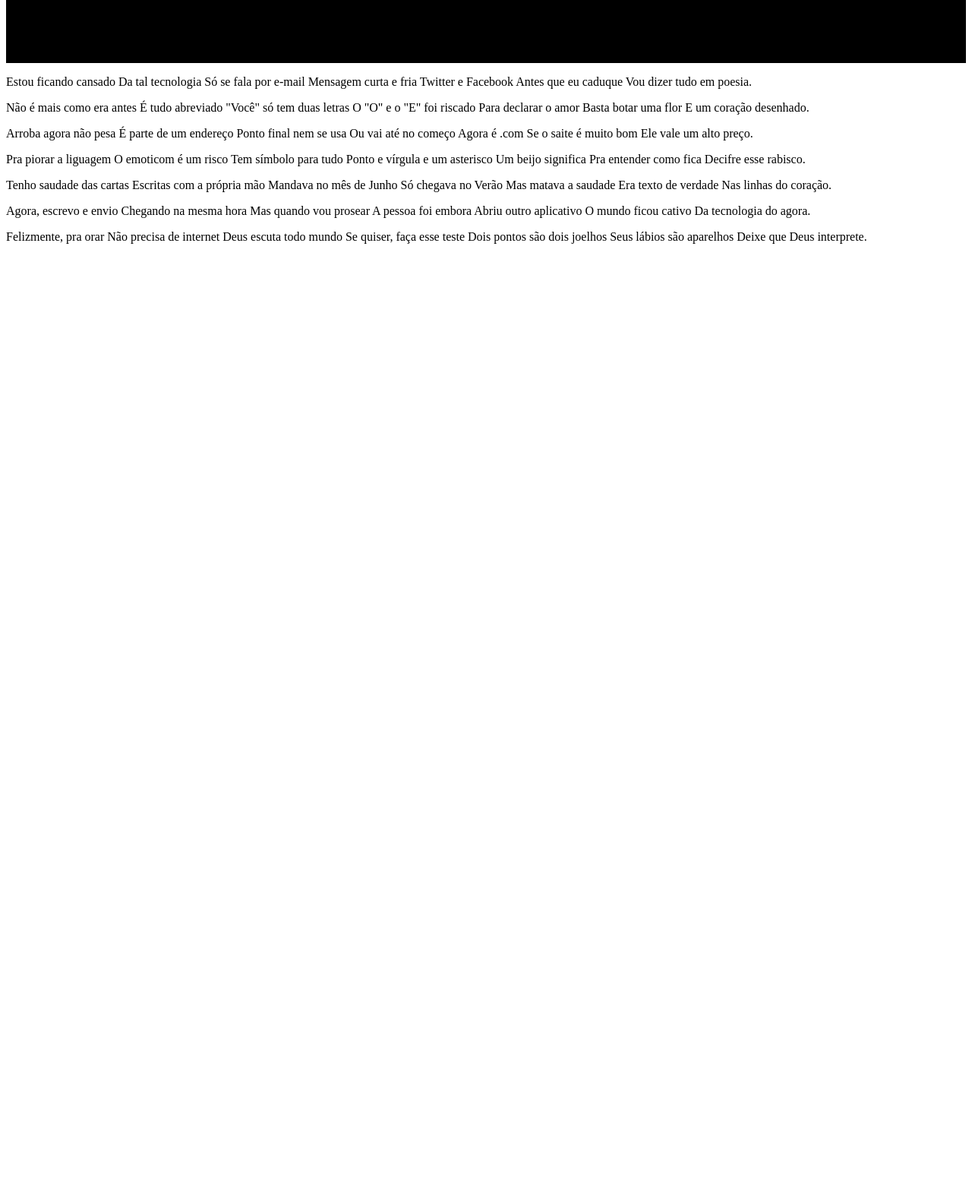
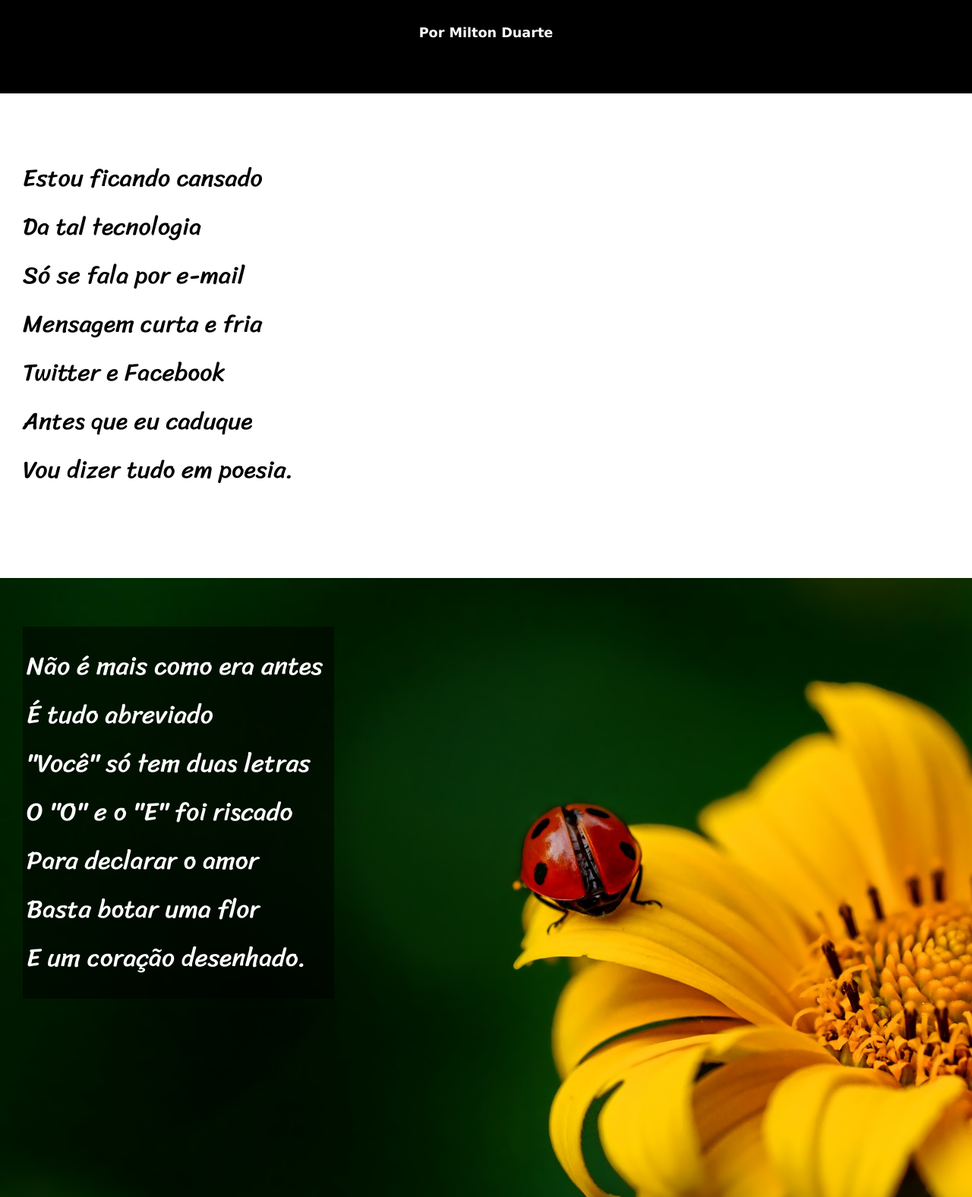
Before and after one commit to Jadielson182/html-css, a plain HTML site: page desafios/desafio011/index.html in a window 1280 px wide. Shown: the part 179-1755 px from the top of the page at 76% size. Before the commit the page ends 800 px from the top, so only its background shows below. Drawn offline with Linux system fonts and the light colour scheme.

Commit message:
Atualizando desafio 011

```diff
--- a/desafios/desafio011/index.html
+++ b/desafios/desafio011/index.html
@@ -5,127 +5,239 @@
     <meta name="viewport" content="width=device-width, initial-scale=1.0">
     <title>Projeto-Cordel</title>
     <style>
+        @import url('https://fonts.googleapis.com/css2?family=Passion+One:wght@400;700;900&display=swap');
+        @import url('https://fonts.googleapis.com/css2?family=Passion+One:wght@400;700;900&family=Sriracha&display=swap');
+
+        :root {
+            --fonte1: Verdana, Geneva, Tahoma, sans-serif;
+            --fonte2: 'Passion One', cursive;
+            --fonte3: 'Sriracha', cursive;
+
+        }
+        body {
+            margin: 0px;
+            line-height: 4em;
+            font-weight: normal;
+
+        }
         header  {
             background-color: black;
-            padding: 70px;
-            margin: 0px;
+            padding: 30px;
+            /* margin: 0px; */
 
         }
         header > h1 {
+            font-family: var(--fonte2);
+            font-size: 4.5em;
             color: white;
             text-align: center;
         }
         header > p {
             color: white;
             text-align: center;
+            font-size: 1.1em;
+            font-family: var(--fonte1);
+            font-weight: bold;
+        }
+        header > p > a:hover {
+            text-decoration: underline;
         }
         header a {
             color: white;
             text-decoration: none;
         }
+        main {
+            text-align: justify;
+            font-family: var(--fonte3);
+
+        }
+        .comum {
+
+            font-size: 2em;
+            padding: 50px 0px 80px 30px;
+            margin:30px 0px 30px 0px;
+        }
         #imagem1 {
+            background-image: url(imagens/background001.jpg);
+            background-size: 100% 100%;
+            height: 100vh;
+            background-attachment: fixed;
+            padding: 30px;
+            margin: 20px 0px;
+        }
+        .p-destacado{
+
+            background-color: rgba(0, 0, 0, 0.5);
+            height: 450px;
+            width: 400px;
+            color: white;
+            font-size: 2.1em;
+            padding: 20px 5px;
 
         }
         #imagem2 {
+            background-image: url(imagens/background002.jpg);
+            background-size: 100% 100%;
+            height: 100vh;
+            background-attachment: fixed;
+            padding: 30px;
+            margin: 20px 0px;
+        }
+        footer {
+            background-color: black;
+            padding: 0px;
+            margin: 20px;
+        }
+        footer > p {
+            text-align: center;
+            font-family: var(--fonte1);
+            color: white;
+        }
 
-        }
-        .paragrafo {
-
-        }
 
 
     </style>
 </head>
 <body>
     <header>
-        <h1>Cordel Moderno</h1>
-        <p>Por <a href="https://www.recantodasletras.com.br/poesias/3186743" target="_blank">Milton Duarte</a></p>
+        <h1>CORDEL MODERNO</h1>
+        <p>Por <a href="https://www.recantodasletras.com.br/poesias/3186743" target="_blank"> Milton Duarte</a></p>
 
     </header>
     <main>
+
         <section>
-            <article>
-                <p>
+                <p class="comum">
                 Estou ficando cansado
+                <br>
                 Da tal tecnologia
+                <br>
                 Só se fala por e-mail
+                <br>
                 Mensagem curta e fria
+                <br>
                 Twitter e Facebook
+                <br>
                 Antes que eu caduque
+                <br>
                 Vou dizer tudo em poesia.
+                <br>
+                </p>
+        </section>
+        <section id="imagem1">
+            <p class="p-destacado">
+                Não é mais como era antes
+                <br>
+                É tudo abreviado
+                <br>
+                "Você" só tem duas letras
+                <br>
+                O "O" e o "E" foi riscado
+                <br>
+                Para declarar o amor
+                <br>
+                Basta botar uma flor
+                <br>
+                E um coração desenhado.
+                <br>
             </p>
 
+        </section>
+        <section class="comum">
             <p>
-                    Não é mais como era antes
-                    É tudo abreviado
-                    "Você" só tem duas letras
-                    O "O" e o "E" foi riscado
-                    Para declarar o amor
-                    Basta botar uma flor
-                    E um coração desenhado.
+                Arroba agora não pesa
+                <br>
+                É parte de um endereço
+                <br>
+                Ponto final nem se usa
+                <br>
+                Ou vai até no começo
+                <br>
+                Agora é .com
+                <br>
+                Se o saite é muito bom
+                <br>
+                Ele vale um alto preço.
+                <br>
+            </p>
+            <p>
+                <br>
+                Pra piorar a liguagem
+                <br>
+                O emoticom é um risco
+                <br>
+                Tem símbolo para tudo
+                <br>
+                Ponto e vírgula e um asterisco
+                <br>
+                Um beijo significa
+                <br>
+                Pra entender como fica
+                <br>
+                Decifre esse rabisco.
+                <br>
+            </p>
+        </section>
+        <section id="imagem2">
+            <p class="p-destacado">
+                Tenho saudade das cartas
+                <br>
+                Escritas com a própria mão
+                <br>
+                Mandava no mês de Junho
+                <br>
+                Só chegava no Verão
+                <br>
+                Mas matava a saudade
+                <br>
+                Era texto de verdade
+                <br>
+                Nas linhas do coração.
+                <br>
             </p>
 
-
+        </section>
+        <section class="comum">
             <p>
-                    Arroba agora não pesa
-                    É parte de um endereço
-                    Ponto final nem se usa
-                    Ou vai até no começo
-                    Agora é .com
-                    Se o saite é muito bom
-                    Ele vale um alto preço.
+              Agora, escrevo e envio
+              <br>
+              Chegando na mesma hora
+              <br>
+              Mas quando vou prosear
+              <br>
+              A pessoa foi embora
+              <br>
+              Abriu outro aplicativo
+              <br>
+              O mundo ficou cativo
+              <br>
+              Da tecnologia do agora
+              <br>
+            </p>
+            <p>
+                <br>
+                Felizmente, pra orar
+                <br>
+                Não precisa de internet
+                <br>
+                Deus escuta todo mundo
+                <br>
+                Se quiser, faça esse teste
+                <br>
+                Dois pontos são dois joelhos
+                <br>
+                Seus lábios são aparelhos
+                <br>
+                Deixe que Deus interprete.
+                <br>
             </p>
 
-                <p>
-                    Pra piorar a liguagem
-                    O emoticom é um risco
-                    Tem símbolo para tudo
-                    Ponto e vírgula e um asterisco
-                    Um beijo significa
-                    Pra entender como fica
-                    Decifre esse rabisco.
-                </p>
-
-
-
-                <p>
-                    Tenho saudade das cartas
-                    Escritas com a própria mão
-                    Mandava no mês de Junho
-                    Só chegava no Verão
-                    Mas matava a saudade
-                    Era texto de verdade
-                    Nas linhas do coração.
-                </p>
-
-
-                <p>
-                    Agora, escrevo e envio
-                    Chegando na mesma hora
-                    Mas quando vou prosear
-                    A pessoa foi embora
-                    Abriu outro aplicativo
-                    O mundo ficou cativo
-                    Da tecnologia do agora.
-                </p>
-
-                <p>
-                    Felizmente, pra orar
-                    Não precisa de internet
-                    Deus escuta todo mundo
-                    Se quiser, faça esse teste
-                    Dois pontos são dois joelhos
-                    Seus lábios são aparelhos
-                    Deixe que Deus interprete.
-                </p>
-
-
-            </article>
         </section>
 
 
     </main>
     <footer>
+        <p>Site criado por Jadielson Silva para o CursoemVideo</p>
 
     </footer>
 
```
Lines whose indentation alone changed are shown as unchanged.
